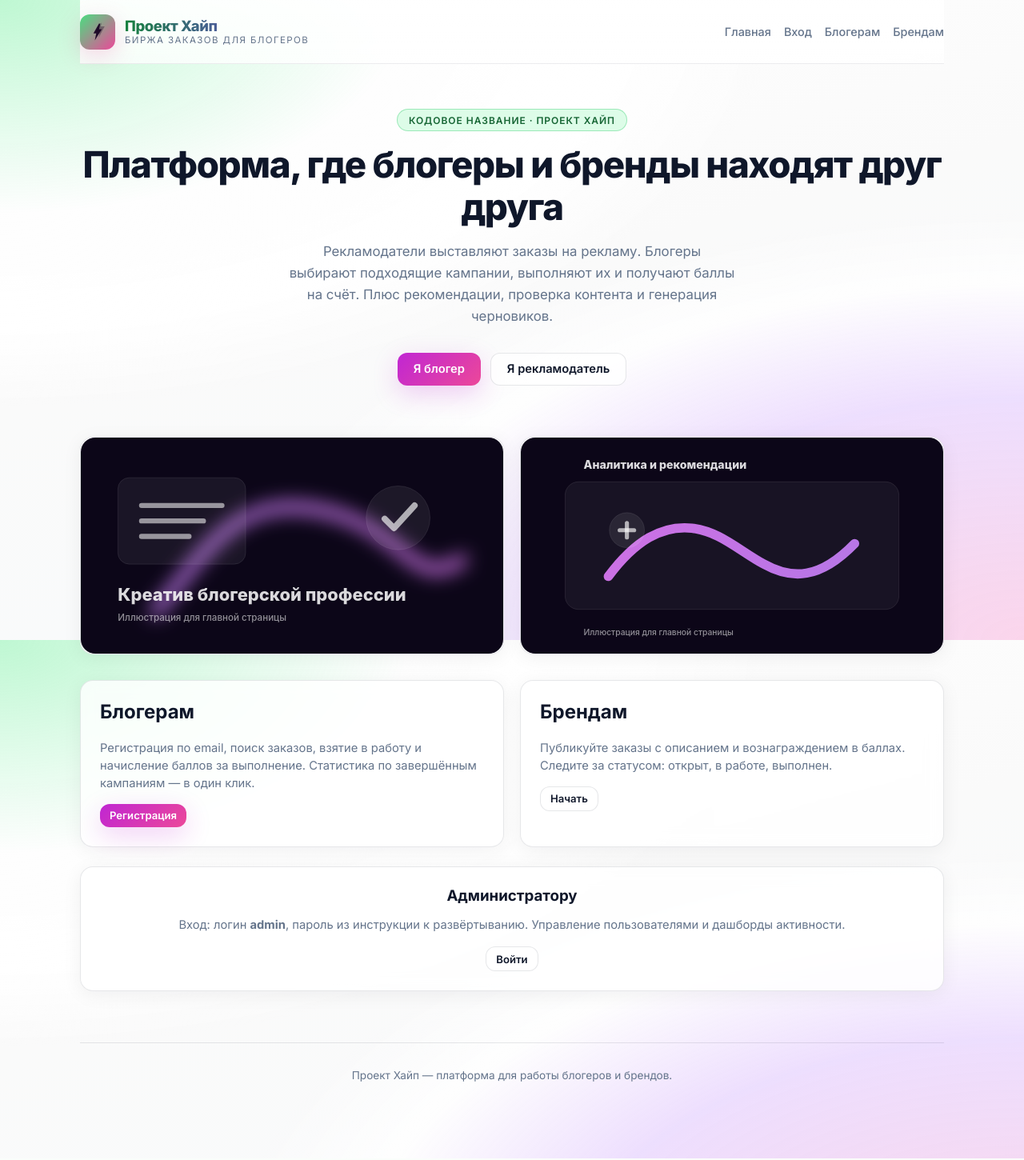
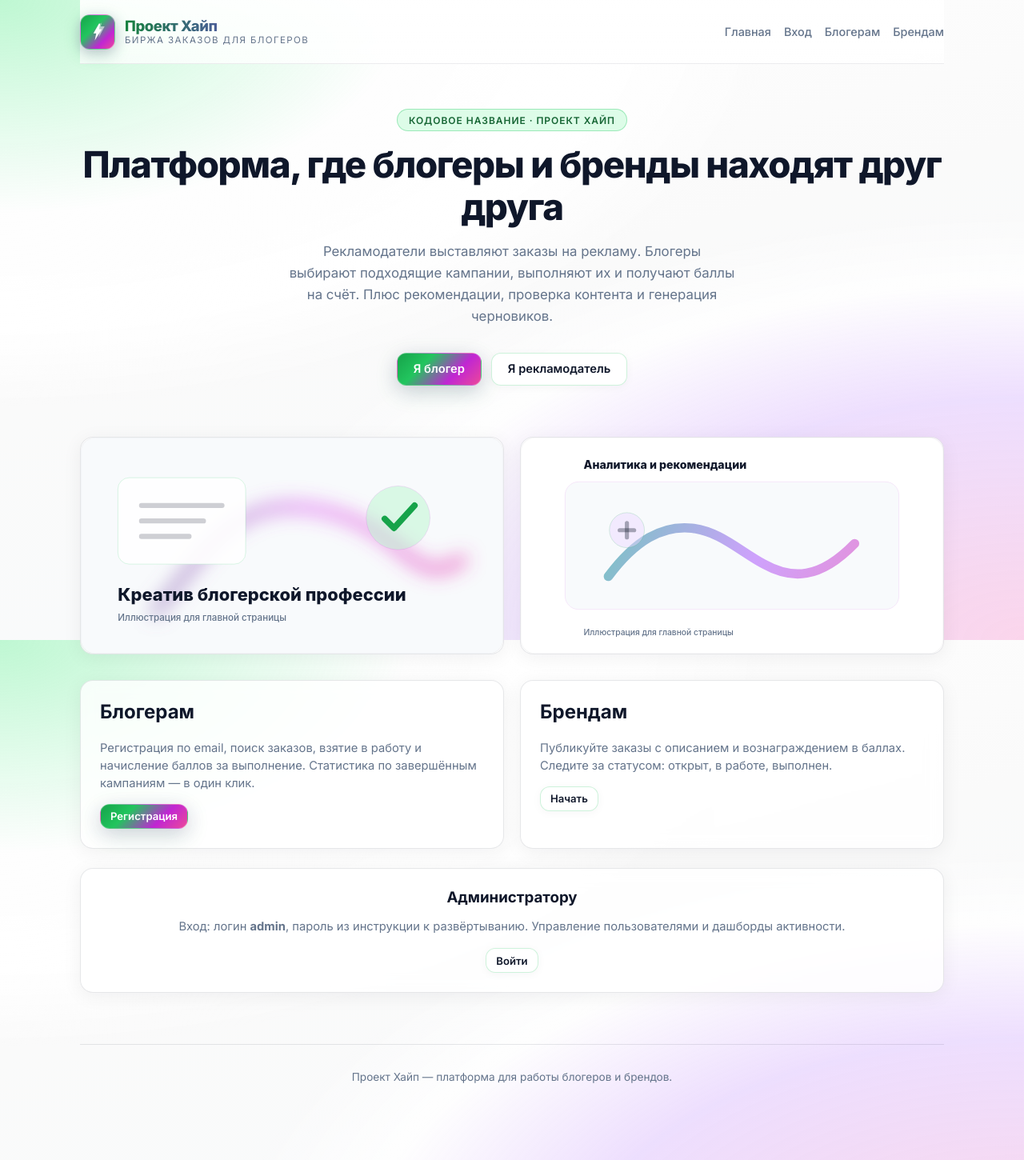
Before and after one commit to mgortinskiy-bot/blogger_app, a Flask app: page / in a window 1280 px wide. Shown: the whole page at 80% size. Run offline with Flask 3, Linux system fonts and the light colour scheme.

Commit message:
UI: светлые иллюстрации, эмблема и кнопки под палитру
Made-with: Cursor

```diff
--- a/static/style.css
+++ b/static/style.css
@@ -6,6 +6,8 @@
   --muted: #64748b;
   --accent: #c026d3;
   --accent-2: #ec4899;
+  --accent-green: #16a34a;
+  --accent-green-light: #4ade80;
   --glow-green: rgba(187, 247, 208, 0.95);
   --glow-green-mid: rgba(255, 255, 255, 0.65);
   --glow-coral: rgba(251, 207, 232, 0.85);
@@ -80,13 +82,14 @@ a:hover {
   width: 44px;
   height: 44px;
   border-radius: 12px;
-  background: linear-gradient(135deg, #4ade80, var(--accent-2));
+  background: linear-gradient(135deg, var(--accent-green) 0%, #22c55e 38%, var(--accent) 72%, var(--accent-2) 100%);
   display: grid;
   place-items: center;
   font-weight: 800;
   font-size: 1.1rem;
-  color: #0f172a;
-  box-shadow: 0 8px 28px rgba(236, 72, 153, 0.22);
+  color: #ffffff;
+  box-shadow: 0 6px 20px rgba(22, 163, 74, 0.28), 0 4px 14px rgba(192, 38, 211, 0.18);
+  border: 1px solid rgba(255, 255, 255, 0.35);
 }
 
 .brand-text {
@@ -212,17 +215,26 @@ a:hover {
   transform: translateY(-1px);
   text-decoration: none;
 }
+.btn-primary:hover {
+  box-shadow: 0 10px 32px rgba(22, 163, 74, 0.25), 0 8px 26px rgba(192, 38, 211, 0.2);
+}
 
 .btn-primary {
-  background: linear-gradient(135deg, var(--accent), var(--accent-2));
+  background: linear-gradient(135deg, var(--accent-green) 0%, #22c55e 32%, var(--accent) 68%, var(--accent-2) 100%);
   color: #ffffff;
-  box-shadow: 0 10px 32px rgba(192, 38, 211, 0.22);
+  box-shadow: 0 8px 28px rgba(22, 163, 74, 0.2), 0 6px 22px rgba(192, 38, 211, 0.15);
+  border: 1px solid rgba(255, 255, 255, 0.25);
 }
 
 .btn-ghost {
-  background: rgba(255, 255, 255, 0.75);
+  background: rgba(255, 255, 255, 0.88);
   color: var(--text);
-  border: 1px solid var(--border);
+  border: 1px solid rgba(34, 197, 94, 0.22);
+  box-shadow: 0 2px 12px rgba(15, 23, 42, 0.04);
+}
+.btn-ghost:hover {
+  border-color: rgba(192, 38, 211, 0.28);
+  background: rgba(255, 255, 255, 0.98);
 }
 
 .btn-danger {
--- a/templates/base.html
+++ b/templates/base.html
@@ -15,8 +15,8 @@
       <a href="{{ url_for('index') }}" class="brand" style="text-decoration:none;">
         <div class="brand-mark" aria-hidden="true" style="padding:0;overflow:hidden;">
           <svg width="28" height="28" viewBox="0 0 32 32" fill="none" xmlns="http://www.w3.org/2000/svg" style="display:block;">
-            <path d="M18 4L10 18h4l-2 10 10-16h-4l2-8z" fill="#1a0524" opacity="0.95"/>
-            <path d="M22 2L14 16h5l-1.5 8L26 8h-5.5L22 2z" fill="#1a0524" opacity="0.35"/>
+            <path d="M18 4L10 18h4l-2 10 10-16h-4l2-8z" fill="#ffffff" opacity="0.98"/>
+            <path d="M22 2L14 16h5l-1.5 8L26 8h-5.5L22 2z" fill="#ffffff" opacity="0.55"/>
           </svg>
         </div>
         <div class="brand-text">
```
Also changed, not shown: static/creative1.svg, static/creative2.svg.
